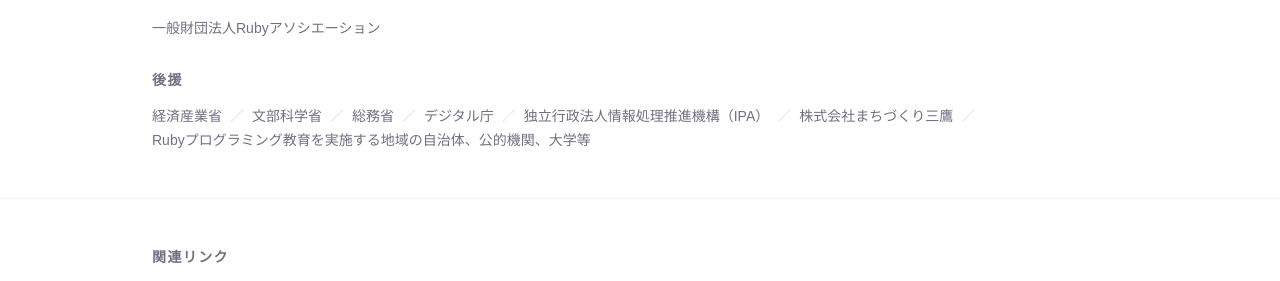
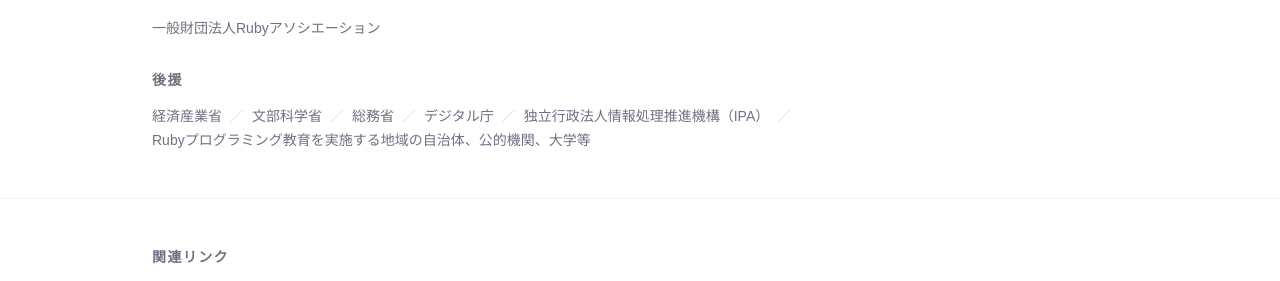
Before and after one commit to ruby-procon-net/ruby-procon-net-2026, a Jekyll site: the page built from index.html, in a window 1280 px wide and 900 px high, scrolled down 2777 px. Shown: the part 219-500 px from the top of the window. Built offline with Jekyll 4.4.1, drawn with Linux system fonts in a browser that asks for light colours.

Commit message:
後援から株式会社まちづくり三鷹を削除
後援は経済産業省、文部科学省、総務省、デジタル庁、IPA、および
「Rubyプログラミング教育を実施する地域の自治体、公的機関、大学等」の6件に。

なお同社は_data/sponsors.ymlのSilver PARTNER(協賛)にも別枠で掲載が
あるが、そちらは今回対象外のため残している。

Co-Authored-By: Claude Opus 4.8 <noreply@anthropic.com>

```diff
--- a/index.html
+++ b/index.html
@@ -218,7 +218,7 @@ layout: default
     <div class="a--organizers-group">
       <h2 class="a--endorsements-title text-sm font-bold text-gray-500 tracking-widest uppercase mb-4">後援</h2>
       <ul class="a--endorsements-list flex flex-wrap gap-x-0 gap-y-1 text-gray-500 text-sm list-none">
-        {% assign endorsers = "経済産業省|https://www.meti.go.jp/,文部科学省|https://www.mext.go.jp/,総務省|https://www.soumu.go.jp/,デジタル庁|https://www.digital.go.jp/,独立行政法人情報処理推進機構（IPA）|https://www.ipa.go.jp/,株式会社まちづくり三鷹|https://www.mitaka.ne.jp/,Rubyプログラミング教育を実施する地域の自治体、公的機関、大学等|" | split: "," %}
+        {% assign endorsers = "経済産業省|https://www.meti.go.jp/,文部科学省|https://www.mext.go.jp/,総務省|https://www.soumu.go.jp/,デジタル庁|https://www.digital.go.jp/,独立行政法人情報処理推進機構（IPA）|https://www.ipa.go.jp/,Rubyプログラミング教育を実施する地域の自治体、公的機関、大学等|" | split: "," %}
         {% for item in endorsers %}
           {% assign parts = item | split: "|" %}
           <li class="flex items-center">
```
